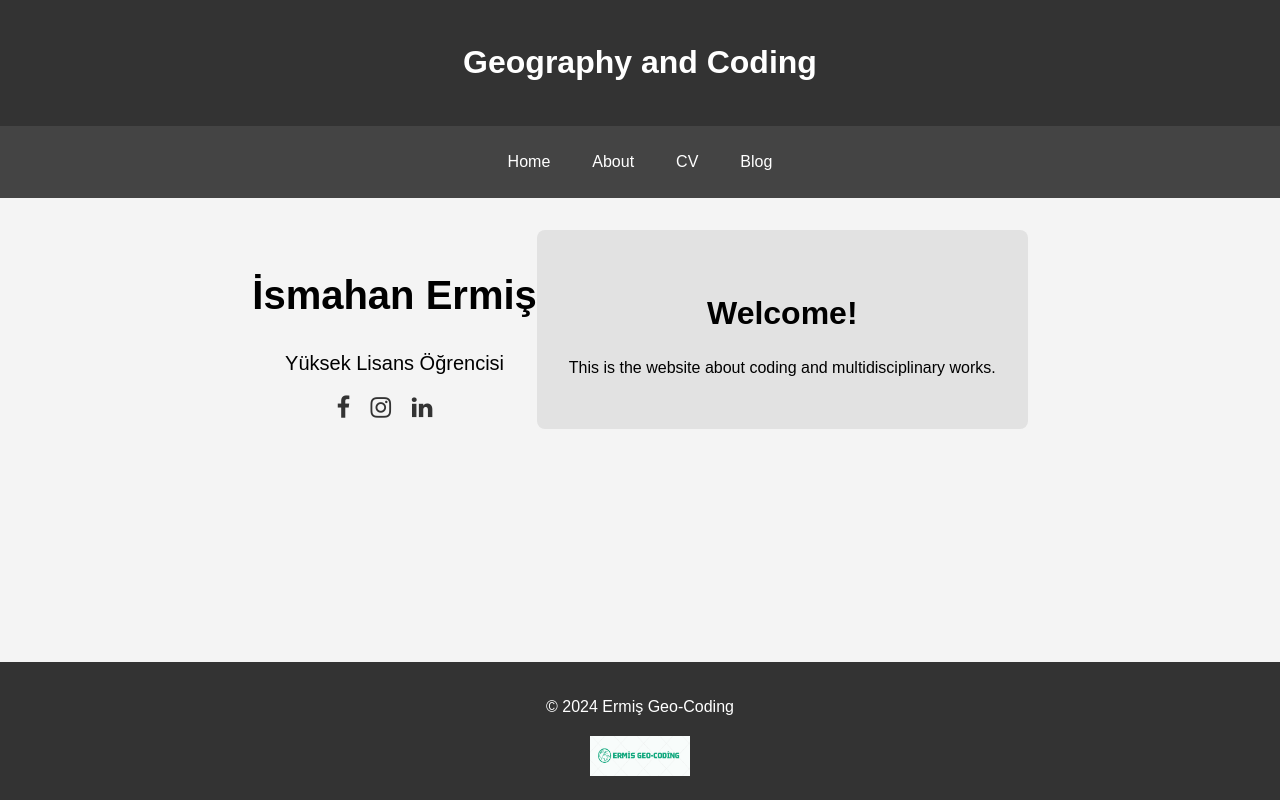
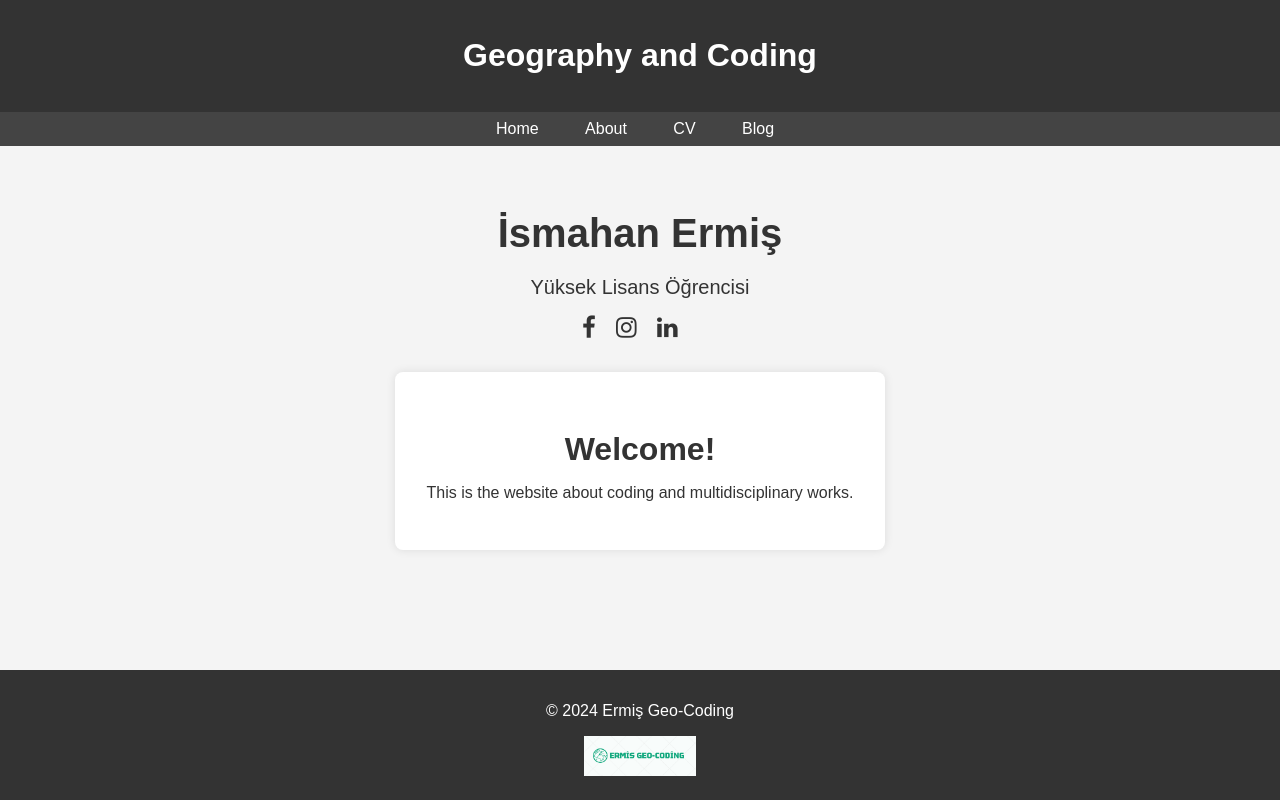
Before and after one commit to ISMAHANN/Ismahan_Website, a plain HTML site: page index.html in a window 1280 px wide. Drawn offline with Linux system fonts and the light colour scheme.

Commit message:
Update index.html

```diff
--- a/index.html
+++ b/index.html
@@ -4,15 +4,14 @@
     <meta charset="UTF-8">
     <meta name="viewport" content="width=device-width, initial-scale=1.0">
     <title>Ermiş Geo-Coding</title>
-    <link rel="stylesheet" href="style.css">
     <link rel="stylesheet" href="https://cdnjs.cloudflare.com/ajax/libs/font-awesome/4.7.0/css/font-awesome.min.css">
     <style>
         body {
-            font-family: Arial, sans-serif;
-            line-height: 1.6;
-            background-color: #f4f4f4;
+            font-family: 'Arial', sans-serif;
             margin: 0;
             padding: 0;
+            background-color: #f4f4f4;
+            color: #333;
         }
         header {
             background: #333;
@@ -41,10 +40,13 @@
             background: #555;
         }
         main {
+            display: flex;
+            flex-direction: column;
+            align-items: center;
             padding: 2rem;
-            text-align: center;
         }
         #intro {
+            text-align: center;
             margin-bottom: 2rem;
         }
         #intro h1 {
@@ -62,10 +64,13 @@
             text-decoration: none;
         }
         #welcome-section {
-            background: #e2e2e2;
+            background: #fff;
             padding: 2rem;
             border-radius: 8px;
-            margin-bottom: 2rem;
+            box-shadow: 0 0 10px rgba(0, 0, 0, 0.1);
+            text-align: center;
+            max-width: 800px;
+            margin: 0 auto;
         }
         #welcome-section h2 {
             font-size: 2rem;
@@ -73,6 +78,7 @@
         }
         #welcome-section p {
             font-size: 1rem;
+            margin-bottom: 1rem;
         }
         footer {
             background: #333;
```
